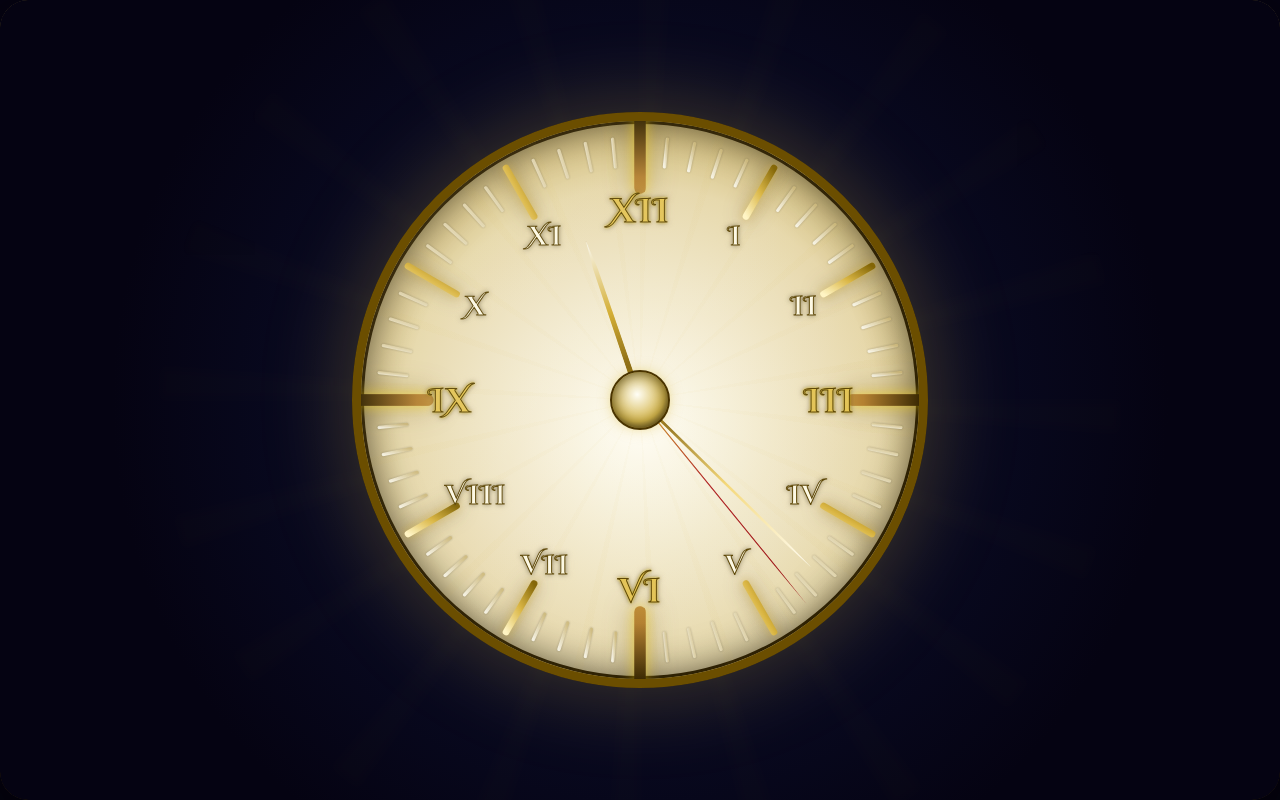
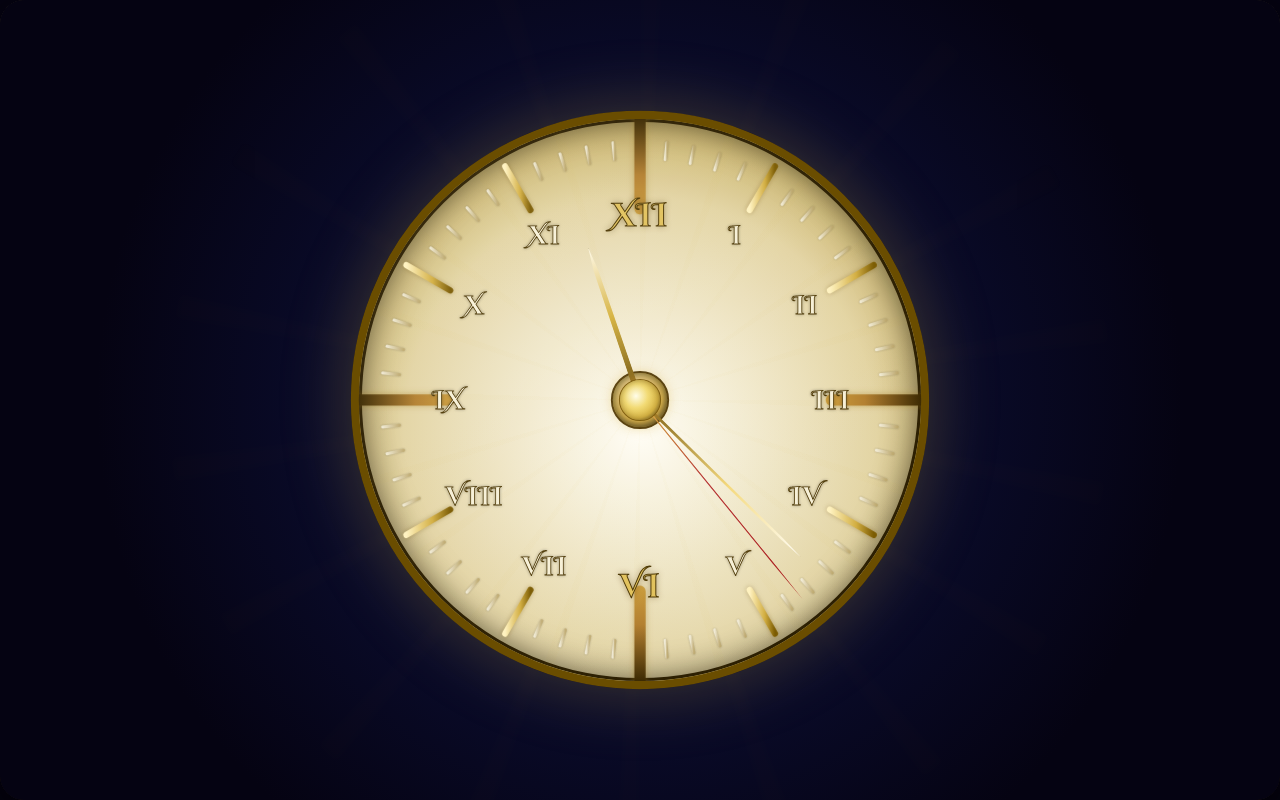
Before and after one commit to mcckyle/the-clock, a React (Vite) app: page / in a window 1280 px wide. Built offline with nearby package versions, Linux system fonts and the light colour scheme.

Commit message:
TickMarks.jsx: Adjust the minute and hour tick mark gradients.

```diff
--- a/index.html
+++ b/index.html
@@ -4,12 +4,12 @@
     <meta charset="UTF-8" />
     <link rel="icon" type="image/png" href="/clock-favicon.png" />
     <meta name="viewport" content="width=device-width, initial-scale=1.0" />
-    <title>Horlogium Regale</title>
+    <title>Horologium Regale</title>
 
     <link rel="preconnect" href="https://fonts.googleapis.com">
     <link rel="preconnect" href="https://fonts.gstatic.com" crossorigin>
     <link
-      href="https://fonts.googleapis.com/css2?family=Cinzel+Decorative:wght@700&family=Playfair+Display:wght@600&display=swap"
+      href="https://fonts.googleapis.com/css2?family=Cinzel+Decorative:wght@700&family=Playfair+Display:wght@500;600&display=swap"
       rel="stylesheet"
     >
 
--- a/src/App.css
+++ b/src/App.css
@@ -1,29 +1,31 @@
-/* Filename: App.css */
+/* Filename: src/App.css */
 .app
 {
     width: 100vw;
     height: 100vh;
+
     display: flex;
     justify-content: center;
     align-items: center;
 
     position: relative;
-    background: radial-gradient(circle at 50% 30%, #0e143a 0%, #030211 85%);
-    border-radius: 28px;
+    background: radial-gradient(circle at 50% 28%, #141a4a 0%, #030211 82%);
+    border-radius: 24px;
     overflow: hidden;
 
-    box-shadow: 0 30px 90px rgba(0, 0, 0, 0.85);
+    box-shadow: 0 20px 60px rgba(0, 0, 0, 0.85),
+                inset 0 0 120px rgba(0, 0, 0, 0.55);
 }
 
-/* Classical Architectural Frame Styles. */
+/* Classical Architectural Gilded Casing Styles. */
 .app::before
 {
     content: "";
     position: absolute;
     inset: 0;
-    border-radius: 28px;
+    border-radius: 24px;
 
-    background: linear-gradient(180deg, #f6e7ad 0%, #c9a227 45%, #6a4f00 100%);
+    background: linear-gradient(180deg, #f7e9bd 0%, #d1ae34 45%, #7a5a00 100%);
 
     mask:
       linear-gradient(#000 0 0) content-box,
@@ -32,6 +34,6 @@
     pointer-events: none;
 
     box-shadow:
-      inset 0 0 0 2px #2a1d00,
-      inset 0 0 30px rgba(0, 0, 0, 0.55);
+      inset 0 0 0 1px #3a2a00,
+      inset 0 0 24px rgba(0, 0, 0, 0.65);
 }
--- a/src/components/AnalogClock/AnalogClock.jsx
+++ b/src/components/AnalogClock/AnalogClock.jsx
@@ -1,15 +1,16 @@
 //File name: AnalogClock.jsx
 //Author: Kyle McColgan
-//Date: 12 December 2025
+//Date: 9 January 2026
 //Description: This file contains the Analog clock component for the dedicated React clock project.
 
 import useClockTime from "../../utils/useClockTime";
 import useHandAngles from "../../utils/useHandAngles";
+
 import TickMarks from "../TickMarks/TickMarks.jsx";
 import RomanNumerals from "../RomanNumerals/RomanNumerals.jsx";
 import ClockHands from "../ClockHands/ClockHands.jsx";
 
-import styles from './AnalogClock.module.css';
+import styles from "./AnalogClock.module.css";
 
 export default function AnalogClock()
 {
@@ -21,10 +22,15 @@ export default function AnalogClock()
             <div className = {styles.clockFace}>
               <div className={styles.shimmerLayer} />
 
-              <svg className={styles.ticks} viewBox="0 0 200 200">
+              <svg
+                className={styles.ticks}
+                viewBox="0 0 200 200"
+                aria-hidden="true"
+              >
                 <TickMarks />
                 <RomanNumerals />
               </svg>
+
               <ClockHands />
 
               <div className={styles.rosette} />
--- a/src/components/AnalogClock/AnalogClock.module.css
+++ b/src/components/AnalogClock/AnalogClock.module.css
@@ -1,15 +1,17 @@
-/* Filename: AnalogClock.module.css */
+/* Filename: src/components/AnalogClock/AnalogClock.module.css */
 
 /* ==== MAIN CONTAINER STYLES. ==== */
 .clockContainer
 {
+    position: relative;
     display: flex;
     justify-content: center;
     align-items: center;
+
     width: 100%;
     height: 100%;
 
-    background: radial-gradient(circle at center, #0e1438 0%, #050312 70%);
+    background: radial-gradient(circle at center, #10164a 0%, #050312 72%);
 }
 
 /* Singular Solar Halo Styles. */
@@ -17,16 +19,16 @@
 {
     content: "";
     position: absolute;
-    width: 120vmin;
-    height: 120vmin;
+    width: 118vmin;
+    height: 118vmin;
     border-radius: 50%;
     background: repeating-conic-gradient(
-        rgba(212, 175, 55, 0.06) 0deg 4deg,
-        transparent 4deg 18deg
+        rgba(212, 175, 55, 0.055) 0deg 3deg,
+        transparent 3deg 20deg
     );
 
-    opacity: 0.22;
-    filter: blur(4px);
+    opacity: 0.2;
+    filter: blur(3px);
     pointer-events: none;
 }
 
@@ -37,39 +39,41 @@
     width: 72vmin;
     height: 72vmin;
     border-radius: 50%;
-    background: radial-gradient(circle at 50% 55%, #fffdf3 0%, #e6d7a8 58%, #a88418 100%);
-    border: 9px solid #6b4e00;
+    background: radial-gradient(circle at 50% 56%, #fffdf4 0%, #e3d4a2 56%, #a27e12 100%);
+    border: 8px solid #6a4d00;
 
     box-shadow:
-      inset 0 0 0 3px #2b1e00,
-      inset 0 0 38px rgba(0, 0, 0, 0.65),
-      0 0 90px rgba(212, 175, 55, 0.3);
+      inset 0 0 0 3px #2a1d00,
+      inset 0 0 32px rgba(0, 0, 0, 0.65),
+      0 0 70px rgba(212, 175, 55, 0.28);
 
     display: flex;
     justify-content: center;
     align-items: center;
     overflow: hidden;
+
+    transition: transform 0.35s ease;
 }
 
 /* Hover Glow Styles. */
 .clockContainer:hover .clockFace
 {
-    transform: scale(1.006);
+    transform: scale(1.004);
 }
 
 /* ==== ROSETTE CENTER STYLES. ==== */
 .rosette
 {
     position: absolute;
-    width: 7.5vmin;
-    height: 7.5vmin;
+    width: 7.2vmin;
+    height: 7.2vmin;
     border-radius: 50%;
-    background: radial-gradient(circle at 45% 40%, #fffef6, #d4b54a 60%, #3a2800 100%);
+    background: radial-gradient(circle at 45% 40%, #fffef7, #d1b246 58%, #342300 100%);
     border: 2px solid #4a3400;
 
     box-shadow:
-      inset 0 0 14px rgba(0, 0, 0, 0.6),
-      0 0 14px rgba(212, 175, 55, 0.35);
+      inset 0 0 12px rgba(0, 0, 0, 0.65),
+      0 0 12px rgba(212, 175, 55, 0.32);
 
     z-index: 6;
 }
@@ -82,11 +86,11 @@
     border-radius: 50%;
     background: repeating-conic-gradient(
       from 0deg,
-      rgba(212, 175, 55, 0.1) 0deg 2deg,
-      transparent 2deg 16deg
+      rgba(212, 175, 55, 0.095) 0deg 2deg,
+      transparent 2deg 18deg
     );
 
-    opacity: 0.28;
+    opacity: 0.25;
     z-index: 2;
 }
 
@@ -97,17 +101,17 @@
     inset: 0;
     border-radius: 50%;
     background: linear-gradient(
-        130deg,
-        rgba(255, 255, 255, 0.04) 0%,
-        rgba(255, 255, 255, 0.015) 50%,
-        rgba(255, 255, 255, 0.04) 100%
+        135deg,
+        rgba(255, 255, 255, 0.035),
+        rgba(255, 255, 255, 0.012) 50%,
+        rgba(255, 255, 255, 0.035)
     );
 
     background-size: 200% 100%;
     mix-blend-mode: soft-light;
     z-index: 3;
 
-    animation: shimmer 70s linear infinite;
+    animation: shimmer 80s linear infinite;
 }
 
 /* ==== GLASS EFFECT OVERLAY STYLES. ==== */
@@ -117,13 +121,13 @@
     inset: 0;
     border-radius: 50%;
     background: radial-gradient(
-        circle at 38% 38%,
-        rgba(255, 255, 255, 0.1),
-        rgba(255, 255, 255, 0.025) 60%,
+        circle at 36% 36%,
+        rgba(255, 255, 255, 0.085),
+        rgba(255, 255, 255, 0.02) 60%,
         transparent 85%
     );
 
-    z-index: 5;
+    z-index: 7;
     pointer-events: none;
 }
 
--- a/src/components/ClockHands/ClockHands.module.css
+++ b/src/components/ClockHands/ClockHands.module.css
@@ -1,36 +1,36 @@
-/* Filename: ClockHands.module.css */
+/* Filename: src/components/ClockHands/ClockHands.module.css */
 
 /* Hands Container Styles. */
 .hands
 {
     position: absolute;
     inset: 0;
-    z-index: 6;
+    z-index: 7;
 }
 
-/* Center / Hub / Pivot Styles. */
+/* Center Hub / Pivot Styles. */
 .hands::after
 {
     content: "";
     position: absolute;
     top: 50%;
     left: 50%;
-    width: 5.5vmin;
-    height: 5.5vmin;
+    width: 5vmin;
+    height: 5vmin;
     transform: translate(-50%, -50%);
     border-radius: 50%;
 
     background: radial-gradient(circle at 40% 40%,
-        #fffdf5 0%,
-        #f8e57c 35%,
-        #d4af37 70%,
-        #402d00 100%
+        #fffde8 0%,
+        #f1d86b 35%,
+        #d4af37 65%,
+        #412f00 100%
     );
 
-    border: 1.6px solid #7a5600;
+    border: 1.4px solid #7a5600;
     box-shadow:
-        0 0 12px rgba(255, 215, 0, 0.6),
-        inset 0 0 6px rgba(60, 30, 0, 0.6);
+        0 0 12px rgba(255, 175, 55, 0.5),
+        inset 0 0 6px rgba(58, 38, 0, 0.4);
 }
 
 /* Pivot Wrapper For Each Hand Style. */
@@ -40,7 +40,7 @@
     left: 50%;
     top: 50%;
 
-    /* Pivot exaclty in the centre of the dial:
+    /* Pivot exactly in the centre of the dial:
      *    5 0% 50% = middle of the element itself.
      *    translate(-50%, -100%) moves the rectangle so its base
      *    sits on the centre point and it points UP by default. */
@@ -51,24 +51,24 @@
 .hands div
 {
     transform-origin: 50% 100%;
-    border-radius: 0.4vmin;
+    border-radius: 0.3vmin;
 }
 
 /* Hour Hand Styles. */
 .hourHand
 {
     width: 2vmin;
-    height: 21vmin;
+    height: 20vmin;
 
     background: linear-gradient(
         to bottom,
-        #faf8f0 0%,
+        #fff9e6 0%,
         #d4af37 45%,
         #5e4200 100%
     );
 
     border: 1px solid #3a2600;
-    clip-path: polygon(50% 0, 64% 18%, 68% 100%, 32% 100%, 36% 18%);
+    clip-path: polygon(50% 0, 64% 15%, 68% 100%, 32% 100%, 36% 15%);
     transform: rotate(var(--hourDeg, 0deg));
 }
 
@@ -76,17 +76,17 @@
 .minuteHand
 {
     width: 1.2vmin;
-    height: 30vmin;
+    height: 28vmin;
 
     background: linear-gradient(
         to bottom,
         #fffdf5 0%,
-        #f4d87a 50%,
+        #f4d87a 45%,
         #705000 100%
     );
 
     border: 1px solid #4a2c00;
-    clip-path: polygon(50% 0, 62% 15%, 66% 100%, 34% 100%, 38% 15%);
+    clip-path: polygon(50% 0, 62% 12%, 66% 100%, 34% 100%, 38% 12%);
     transform: rotate(var(--minuteDeg, 0deg));
 }
 
@@ -94,15 +94,15 @@
 .secondHand
 {
     width: 0.45vmin;
-    height: 33vmin;
+    height: 32vmin;
 
     background: linear-gradient(
         to bottom,
-        #9a1a1a 0%,
-        #b42c2c 60%,
+        #a91c1c 0%,
+        #b53030 60%,
         #d4af37 100%
     );
 
-    clip-path: polygon(50% 0, 68% 20%, 68% 100%, 32% 100%, 32% 20%);
+    clip-path: polygon(50% 0, 68% 18%, 68% 100%, 32% 100%, 32% 18%);
     transform: rotate(var(--secondDeg, 0deg));
 }
--- a/src/components/TickMarks/TickMarks.jsx
+++ b/src/components/TickMarks/TickMarks.jsx
@@ -1,18 +1,27 @@
 //File name: TickMarks.jsx
 //Author: Kyle McColgan
-//Date: 13 October 2025
+//Date: 9 January 2026
 //Description: This file contains the tick marks component for the React analog clock project.
 
 import { useMemo } from "react";
-import styles from './TickMarks.module.css';
+import styles from "./TickMarks.module.css";
 
 export default function TickMarks()
 {
   const ticks = useMemo(() => {
-    return Array.from({ length: 60 }).map((_, i) => {
+    const quarterTicks = [];
+    const hourTicks = [];
+    const minuteTicks = [];
+
+    for (let i = 0; i < 60; i ++ )
+    {
       const angle = (i * 6) * (Math.PI / 180);
-      const radiusInner = ( (i % 5) === 0) ? 76 : 84;
-      const radiusOuter = ( (i % 15) === 0) ? 100 : ( (i % 5) === 0 ? 96 : 94);
+
+      const isQuarter = i % 15 === 0;
+      const isHour = i % 5 === 0;
+
+      const radiusInner = isQuarter ? 68 : isHour ? 78 : 86;
+      const radiusOuter = isQuarter ? 102 : isHour ? 96 : 92;
 
       const x1 = 100 + radiusInner * Math.cos(angle);
       const y1 = 100 + radiusInner * Math.sin(angle);
@@ -20,48 +29,60 @@ export default function TickMarks()
       const y2 = 100 + radiusOuter * Math.sin(angle);
 
       // Pick the gradient based on the tick type.
-      let strokeUrl = "url(#minuteGradient)";
-      if (i % 15 === 0)
-      {
-        strokeUrl = "url(#quarterGradient)";
-      }
-      else if (i % 5 === 0)
-      {
-        strokeUrl = "url(#hourGradient)";
-      }
+      const strokeUrl = isQuarter
+        ? "url(#quarterMark)"
+        : isHour
+        ? "url(#hourMark)"
+        : "url(#minuteMark)";
 
-      return (
+    const line = (
         <line
           key={i}
           x1={x1}
           y1={y1}
           x2={x2}
           y2={y2}
-          data-second={i}
-          className={`${styles.tick} ${i % 5 === 0 ? styles.hourTick : ''} ${
-            i % 15 === 0 ? styles.quarterTick : ''
+          className={`${styles.tick} ${
+            isQuarter ? styles.quarterTick : isHour ? styles.hourTick : ""
           }`}
           stroke={strokeUrl}
+          strokeLinecap="round"
+          strokeLinejoin="round"
         />
       );
-    });
+
+    if (isQuarter)
+    {
+      quarterTicks.push(line);
+    }
+    else if (isHour)
+    {
+      hourTicks.push(line);
+    }
+    else
+    {
+      minuteTicks.push(line);
+    }
+  }
+
+    return [...minuteTicks, ...hourTicks, ...quarterTicks];
   }, []);
 
     return (
       <g className={styles.tickRing}>
         <defs>
-          <linearGradient id="minuteGradient" x1="0%" y1="0%" x2="100%" y2="100%">
-            <stop offset="0%" stopColor="#f8f5e8" />
-            <stop offset="100%" stopColor="#cbb77a" />
+          <linearGradient id="minuteMark" x1="0%" y1="0%" x2="0%" y2="100%">
+            <stop offset="0%" stopColor="#f3eedc" />
+            <stop offset="100%" stopColor="#b9a46a" />
           </linearGradient>
 
-          <linearGradient id="hourGradient" x1="0%" y1="0%" x2="100%" y2="100%">
-            <stop offset="0%" stopColor="#fff4c2" />
-            <stop offset="50%" stopColor="#d9b43f" />
-            <stop offset="100%" stopColor="#806200" />
+          <linearGradient id="hourMark" x1="0%" y1="0%" x2="0%" y2="100%">
+            <stop offset="0%" stopColor="#fff2bf" />
+            <stop offset="60%" stopColor="#d2ad3f" />
+            <stop offset="100%" stopColor="#7a5a00" />
           </linearGradient>
 
-          <radialGradient id="quarterGradient" cx="100" cy="100" r="100" gradientUnits="userSpaceOnUse">
+          <radialGradient id="quarterMark" cx="100" cy="100" r="100" gradientUnits="userSpaceOnUse">
             <stop offset="0%" stopColor="#fff6d4" />
             <stop offset="45%" stopColor="#f2c94c" />
             <stop offset="80%" stopColor="#b27e2d" />
--- a/src/index.css
+++ b/src/index.css
@@ -1,4 +1,4 @@
-/* Filename: index.css */
+/* Filename: src/index.css */
 
 *
 {
@@ -25,6 +25,6 @@ body
     justify-content: center;
     align-items: center;
 
-    line-height: 1.55;
-    letter-spacing: 0.035em;
+    line-height: 1.48;
+    letter-spacing: 0.025em;
 }
```
Also changed, not shown: src/components/RomanNumerals/RomanNumerals.jsx (+15 -7 lines), src/components/RomanNumerals/RomanNumerals.module.css (+12 -25 lines), src/components/TickMarks/TickMarks.module.css (+8 -12 lines).
